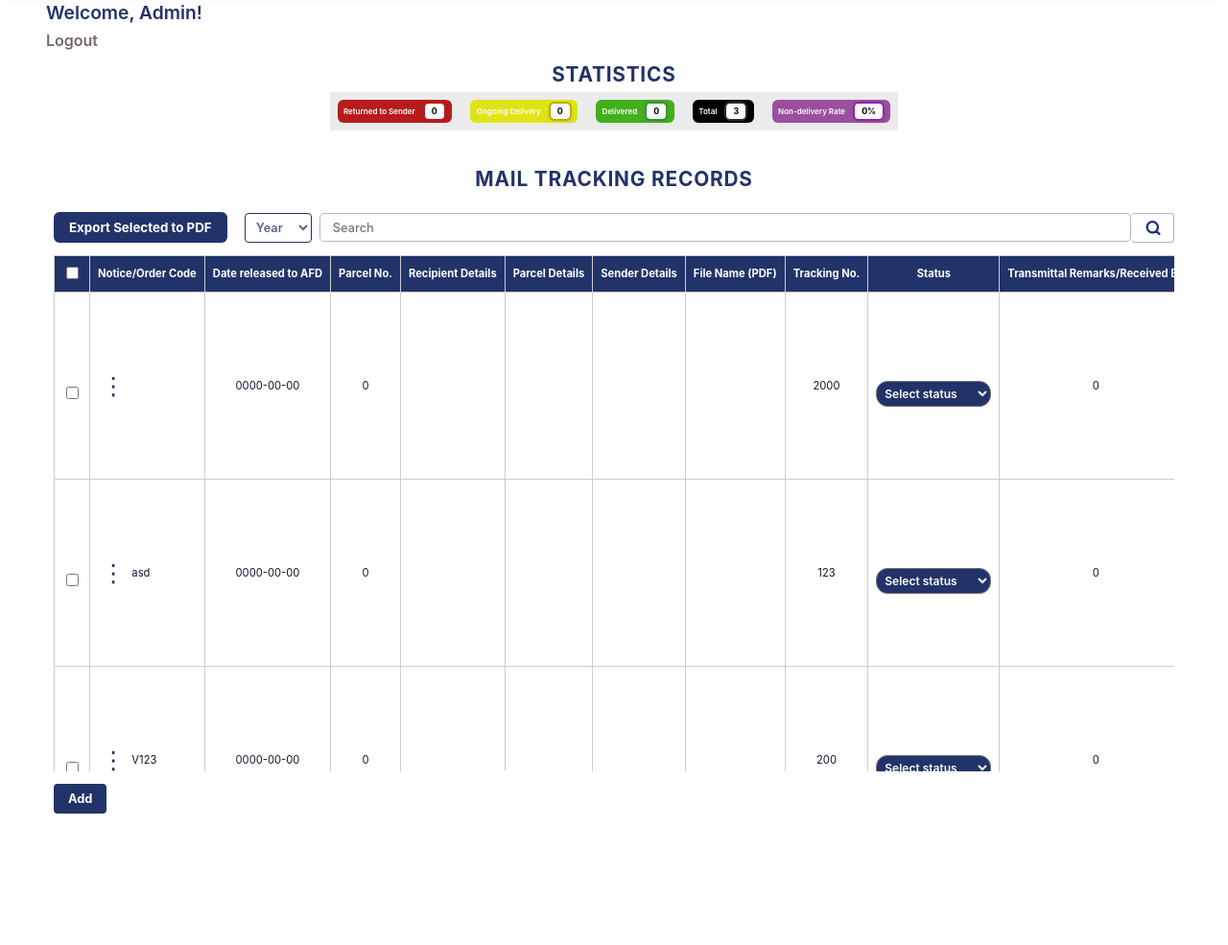
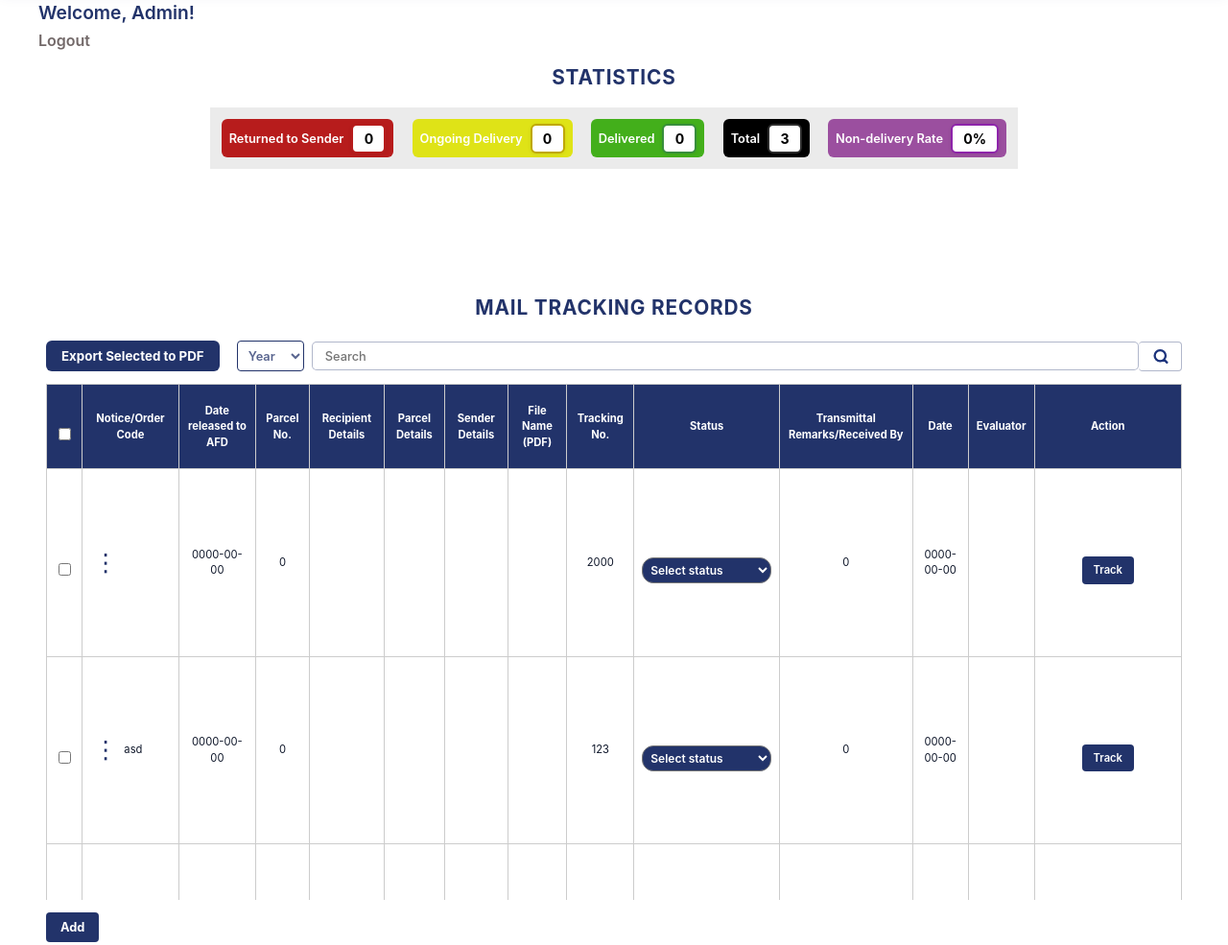
Before and after one commit to joshuasalcedo899-cmyk/DHSUD, a PHP site: page /pages/Home_Page.php in a window 1280 px wide. Shown: the part 435-1420 px from the top of the page at 96% size. Before the commit the page ends 1283 px from the top, so only its background shows below. Run offline with PHP 8.4, Linux system fonts and the light colour scheme; a user stored in the database is signed in; data comes from the database, SQL or seed files in the repository; grey boxes are pictures that could not be loaded.

Commit message:
Update main.css

```diff
--- a/main.css
+++ b/main.css
@@ -296,15 +296,8 @@
 }
 .admin-table-container .table-scroll-area {
 	flex: 1 1 auto;
+	overflow-y: auto;
 	min-height: 0;
-}
-.admin-table-container table {
-	table-layout: auto;
-	width: 100%;
-}
-.admin-table-container th{
-	white-space: nowrap;
-	word-wrap: auto;
 }
 .admin-home-header {
 	width: 100vw;
@@ -381,13 +374,13 @@
 	display: flex;
 	flex-direction: column;
 	align-items: center;
-	margin-bottom: -6.5rem;
+	margin-bottom: 0.5rem;
 }
 .statistics-title {
 	font-weight: 700;
 	color: #22336a;
 	font-size: 1.3rem;
-	margin-bottom: 0.2rem;
+	margin-bottom: 1rem;
 	letter-spacing: 0.04em;
 }
 .table-title {
@@ -403,17 +396,17 @@
     gap: 1.2rem;
     flex-wrap: wrap;
     background: #d9d9d984;
-    border: solid 8px #d9d9d900;
+    border: solid 12px #d9d9d900;
     margin-bottom: 0.5rem;
 }
 .stat-box {
 	display: flex;
 	align-items: center;
 	gap: 0.5rem;
-	font-size: 0.5rem;
+	font-size: 0.8rem;
 	font-weight: 600;
 	border-radius: 6px;
-	padding: 0.1rem 0.4rem 0.1rem 0.4rem;
+	padding: 0.3rem 0.5rem 0.3rem 0.5rem;
 	background: #eee;
 	border: 1.5px solid #bbb;
 }
@@ -617,6 +610,9 @@ body {
 		height: auto !important;
 		overflow: visible !important;
 	}
+	.admin-table-container .table-scroll-area {
+		overflow-x: auto !important;
+	}
 	table {
 		font-size: 0.65rem !important;
 		table-layout: auto;
@@ -684,7 +680,7 @@ body {
 		overflow: visible !important;
 	}
 	.admin-table-container .table-scroll-area {
-		overflow-x: hidden !important;
+		overflow-x: auto !important;
 	}
 	table {
 		font-size: 0.8rem !important;
@@ -810,7 +806,7 @@ img {
 }
 
 .welcome-block {
-	width: min(1200px, calc(100% - 96px));
+	width: min(1200px, calc(100% - 32px));
 	margin: 0.5rem auto 0.2rem auto;
 	padding: 0;
 }
@@ -820,10 +816,10 @@ img {
 	position: relative;
 	left: auto;
 	transform: none;
-	width: min(1200px, calc(100% - 96px));
+	width: min(1200px, calc(100% - 32px));
 	max-width: 1200px;
 	margin: 0.05rem auto 0.05rem auto;
-	padding: 0rem 0.5rem 0.2rem 0.5rem;
+	padding: 0.2rem 0.5rem 0.2rem 0.5rem;
 }
 
 .admin-table-container {
@@ -856,7 +852,7 @@ img {
 }
 
 .tracking-table-container {
-	width: min(1200px, calc(100% - 96px));
+	width: min(1200px, calc(100% - 32px));
 	margin: 0 auto 2rem auto;
 	padding: 1rem;
 	left: auto;
```
